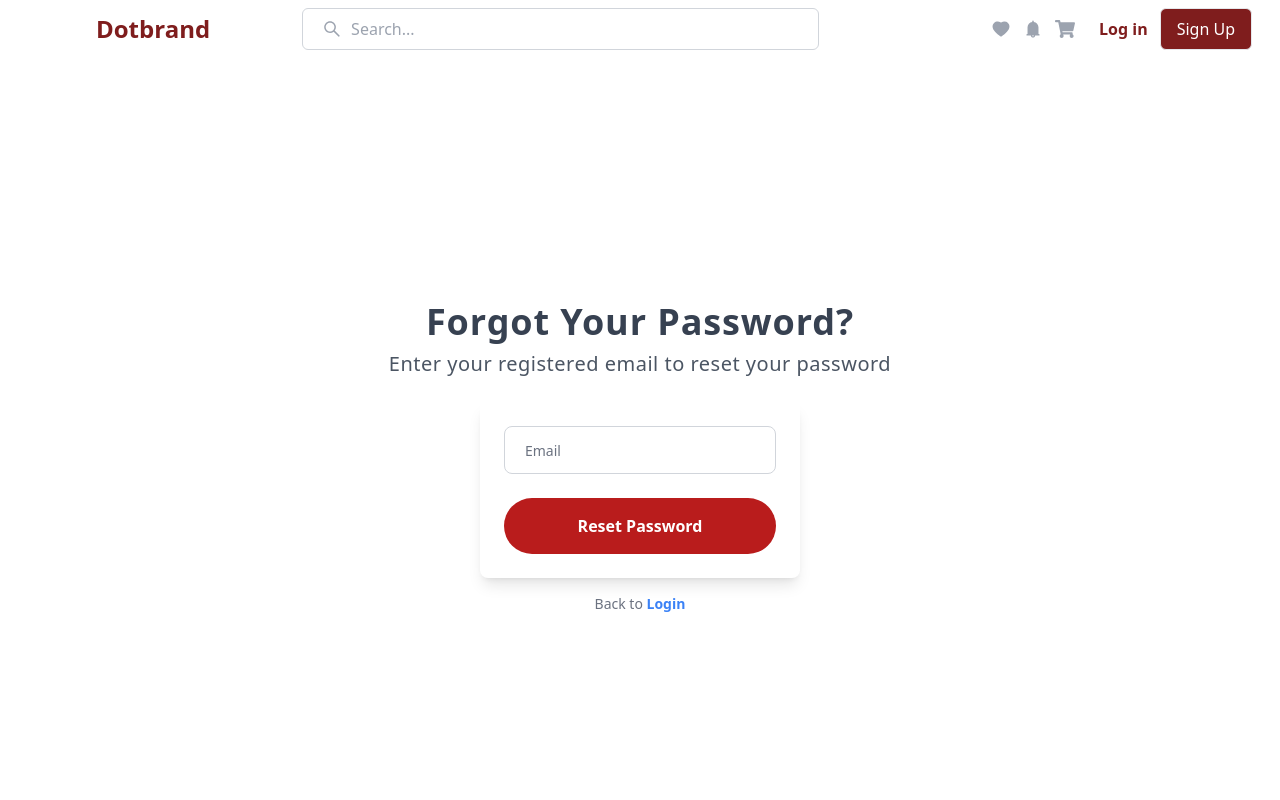
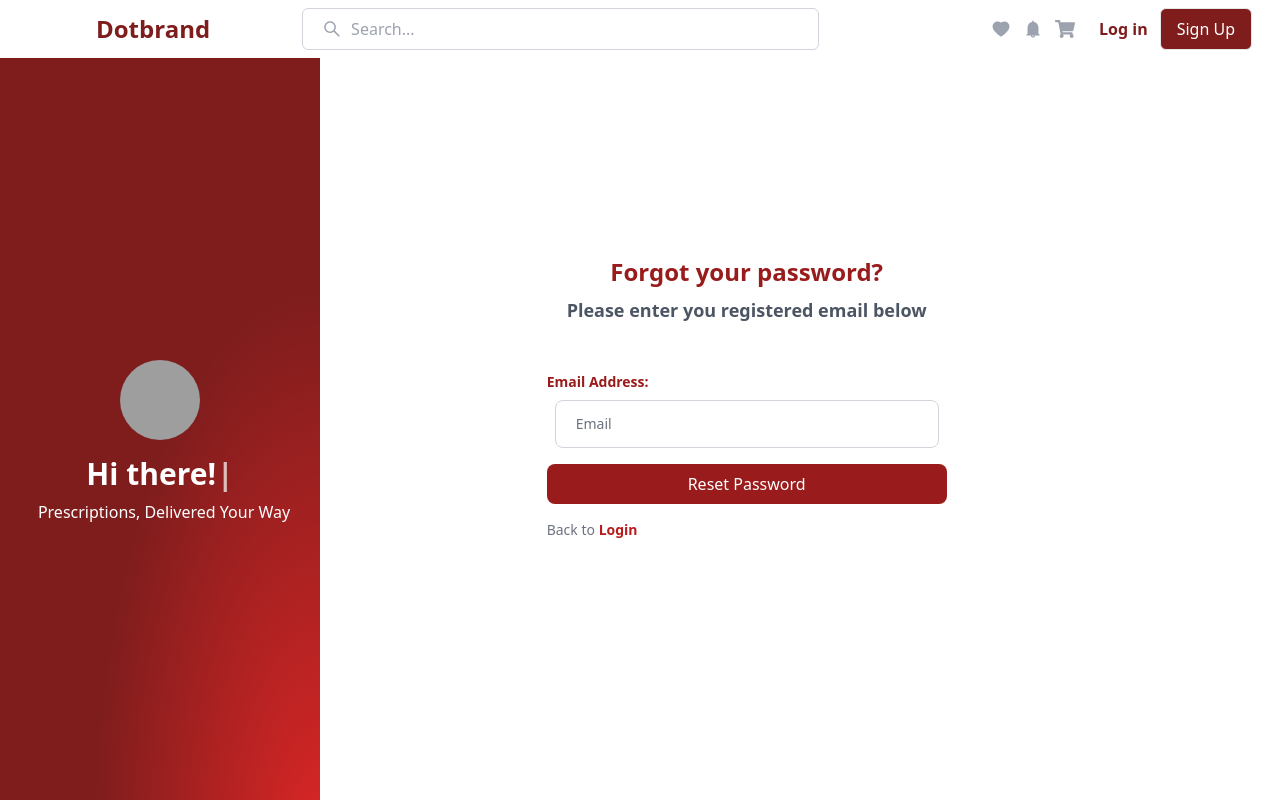
Before and after one commit to harisejaz2206/portfolio-fe, a React (Create React App) app: page /request-email in a window 1280 px wide. Shown: the top 800 px of the page. Built offline with nearby package versions, Linux system fonts and the light colour scheme; grey boxes are pictures that could not be loaded.

Commit message:
Modified request-email form

```diff
--- a/src/pages/ManageBrands.tsx
+++ b/src/pages/ManageBrands.tsx
@@ -205,7 +205,7 @@ const ManageBrands: React.FC = () => {
                     </td>
 
                     <td className="px-6 py-4 whitespace-no-wrap text-right text-sm font-medium">
-                      <Link to={`/multi-admin/edit-manufacturer/${brand._id}`}>
+                      <Link to={`/admin/edit-manufacturer/${brand._id}`}>
                         <button className="text-indigo-600 hover:text-indigo-900 focus:outline-none focus:underline">
                           <FaEdit className="-ml-20" />
                         </button>
--- a/src/pages/ManageStores.tsx
+++ b/src/pages/ManageStores.tsx
@@ -107,7 +107,7 @@ const ManageStores: React.FC = () => {
       <div className={`bg-gray-100 min-h-screen p-4 ${loading ? 'blur' : ''}`}>
         {loading && (
           <div className="fixed top-0 left-0 w-full h-full flex items-center justify-center z-50 bg-black bg-opacity-50">
-            <PropagateLoader color={"#123abc"} loading={true} size={15} />
+            <PropagateLoader color={"#000000"} loading={true} size={15} />
           </div>
         )}
         <div className="bg-white rounded-lg shadow p-6">
--- a/src/pages/Sidebar.tsx
+++ b/src/pages/Sidebar.tsx
@@ -84,10 +84,10 @@ const Sidebar: React.FC = () => {
                 isActive={location.pathname === '/multi-admin/categories'}
                 />
               </Link>
-              <Link to="/multi-admin/manufacturers">
+              <Link to="/multi-admin/brands">
                 <SidebarSubItem
-                text="Manufacturers"
-                isActive={location.pathname === '/multi-admin/manufacturers'}
+                text="Brands"
+                isActive={location.pathname === '/multi-admin/brands'}
                 />
               </Link>
             </div>
--- a/src/pages/request-email.tsx
+++ b/src/pages/request-email.tsx
@@ -2,13 +2,44 @@ import React, { useState } from 'react';
 import InputField from '../components/globals/inputField';
 import { useFormik } from 'formik';
 import * as Yup from 'yup';
-import { Navigate, useNavigate } from 'react-router-dom';
-import { Toast } from '../utils/toast';
-import DynamicModal from '../components/globals/modal/DynamicModal';
+import { useNavigate } from 'react-router-dom';
+import { ClockLoader } from 'react-spinners';
+
+import Typewriter from 'typewriter-effect';
 
 const RequestEmailSchema = Yup.object().shape({
   email: Yup.string().email('Invalid email').required('Email is required'),
 });
+
+const LeftSideDiv = () => (
+  <div className="bg-[radial-gradient(ellipse_at_bottom_right,_var(--tw-gradient-stops))] from-red-600 via-red-900 to-red-900 w-[25%] min-h-screen flex flex-col items-center justify-center text-white">
+    <div className="text-center  mb-4">
+      <img src="/logo.png" alt="Company Logo" className="w-20 h-20  rounded-full mx-auto" />
+    </div>
+    <div className="text-center">
+      <h1 className="text-3xl font-bold text-white mb-2">
+      <span className="text-white">
+              <Typewriter
+                options={{
+                  strings: ['Dot Brand ©', 'Hi there!'],
+                  autoStart: true, // Start typing automatically
+                  loop: true, // Loop the animation
+                  delay: 100, // Delay between each character typing
+                  deleteSpeed: 50, // Speed of character deletion
+                }}
+              />
+            </span>
+      </h1>
+      <div className="text-md text-white mb-8 mt-auto">
+        <p>
+          <span className="ml-2 block">
+          Prescriptions, Delivered Your Way
+          </span>
+        </p>
+      </div>
+    </div>
+  </div>
+);
 
 const RequestEmail = () => {
   const [isModalOpen, setModalOpen] = useState(false);
@@ -20,62 +51,54 @@ const RequestEmail = () => {
     onSubmit: (values) => {
       console.log(values);
       setModalOpen(true);
-            // Toast.fire({
-            //     icon: "success",
-            //     title: "Email sent! Check your email to reset your password.",
-            // });
     },
   });
 
   return (
-        <div className="flex flex-col justify-center items-center bg-white h-screen">
-            {/* Logo */}
-            {/* <img src="https://img.freepik.com/free-vector/supermarket-logo-concept_23-2148467758.jpg?w=1380&t=st=1693562833~exp=1693563433~hmac=7000d89d804c1aa7a8e1aa8d1911d7d22f97238838f14519cf53d5bc795aeeef" alt="Logo" className="mb-4" /> */}
+    <div className="flex h-screen">
+      <LeftSideDiv />
 
-            <h2 className="text-4xl text-gray-700 mb-2 font-semibold tracking-wide">Forgot Your Password?</h2>
-            <h3 className="text-xl text-gray-600 mb-6 font-medium tracking-wide">Enter your registered email to reset your password</h3>
-
-            <form
-                className="w-1/4 p-6 rounded-lg shadow-lg"
-                onSubmit={formik.handleSubmit}
-            >
-                <div className="mb-6 w-full">
+      <div className="w-2/3 bg-white flex items-center justify-center">
+        <div className="max-w-md w-full p-6">
+          <div className="text-center -mt-[30%]">
+            <h2 className="text-2xl font-bold text-red-800 mb-2 ">
+              Forgot your password?
+            </h2>
+            <h4 className="text-lg  text-gray-600 mb-12 font-semibold">
+              Please enter you registered email below
+            </h4>
+          </div>
+          <form onSubmit={formik.handleSubmit}>
+            <div className="-mb-2">
+              <label htmlFor="email" className="block text-red-800 text-sm font-bold">
+                Email Address:
+              </label>
               <InputField
                 size="sm"
                 type="email"
                 name="email"
                 placeholder="Email"
                 formik={formik}
-                        className="rounded-full w-full"
+                className="rounded-md border-gray-300 focus:border-red-300 focus:ring focus:ring-red-200 focus:ring-opacity-50 w-full p-2"
               />
             </div>
             <button
-                    className=" bg-red-700 hover:bg-red-800 text-white font-bold py-4 px-4 rounded-full w-full"
+              className={`bg-red-800 text-white rounded-lg py-2 hover:bg-red-600 focus:ring focus:ring-red-600 focus:ring-opacity-50 w-full transition-colors duration-300`}
               type="submit"
             >
               Reset Password
             </button>
           </form>
-
-            {/* Back to Login Button */}
           <button
-                className="text-sm text-gray-500 mt-4"
+            className="text-sm text-gray-500 mt-4  cursor-pointer"
             onClick={() => navigate('/login')}
           >
-                Back to <span className="text-blue-500 font-bold">Login</span>
+            Back to <span className="text-red-700 font-bold hover:underline">Login</span>
           </button>
-            {isModalOpen && (
-                <DynamicModal
-                    title="Email Sent!"
-                    description="Check your email to reset your password."
-                    action="Close"
-                    btnWidth={true}
-                    open={isModalOpen}
-                    setOpen={setModalOpen}
-                    successIcon={true}
-                    routerPath="/login"  // or wherever you want to navigate
-                />
-            )}
+        </div>
+      </div>
+
+
     </div>
   );
 };
```
Lines whose indentation alone changed are shown as unchanged.
